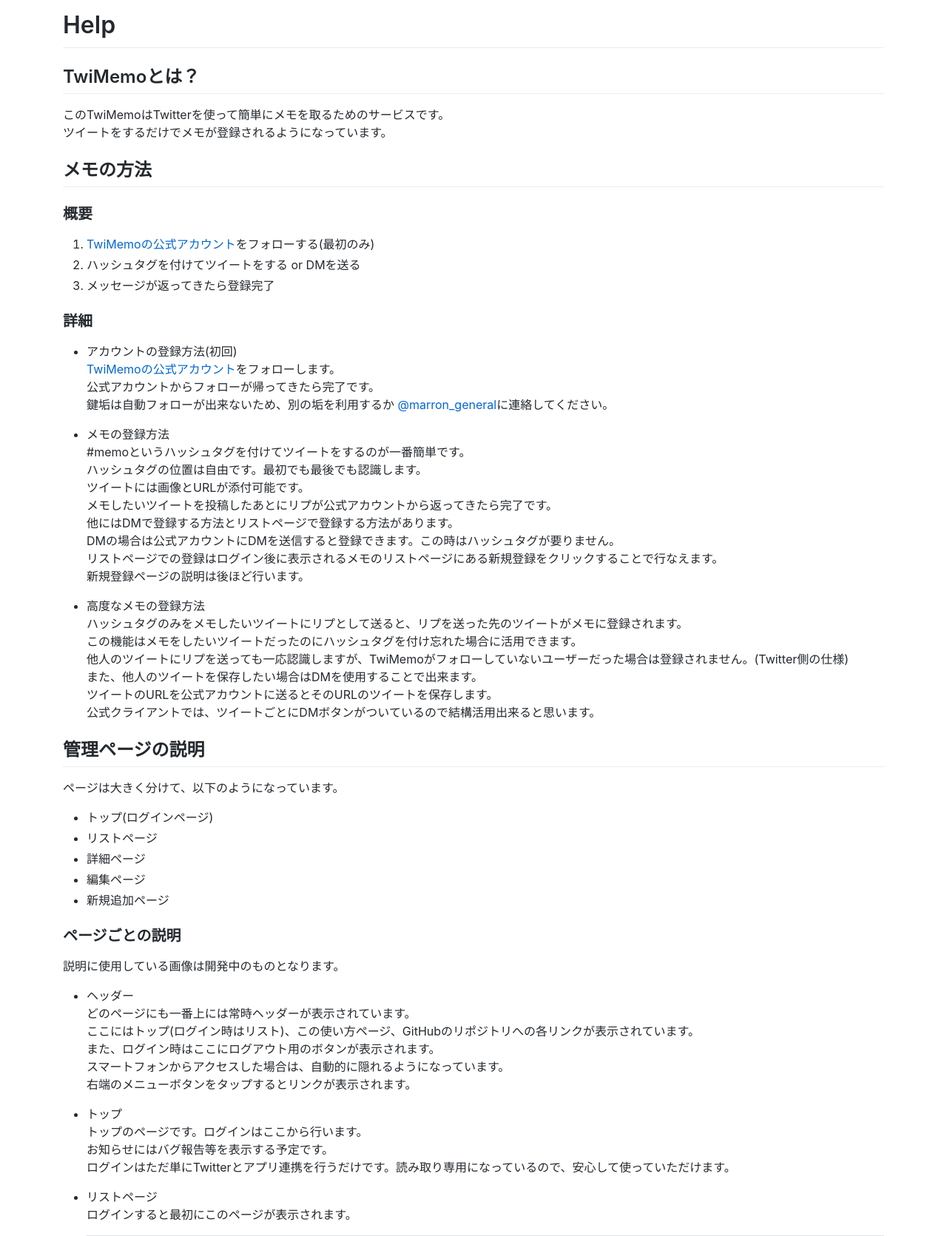
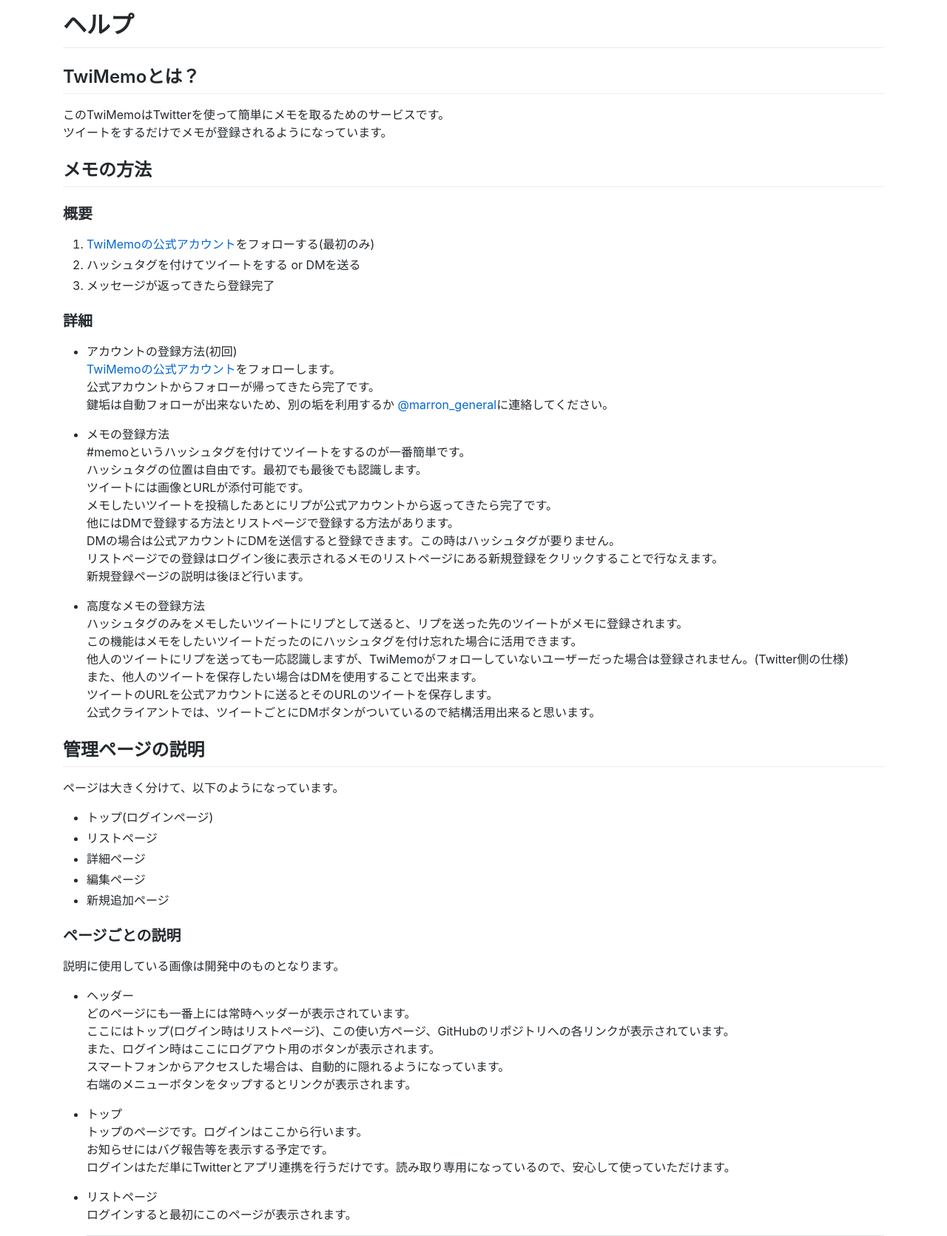
Before and after one commit to marron-akanishi/TwiMemo, a Flask app: page /help in a window 1280 px wide. Shown: the part 56-1727 px from the top of the page at 74% size. Run offline with Flask 2, Linux system fonts and the light colour scheme; parts of the project's set-up code (start-up, migrations or seed data) failed here and were passed over; some libraries are stand-ins or nearby versions.

Commit message:
ヘルプ変更

```diff
--- a/templates/help.html
+++ b/templates/help.html
@@ -1,7 +1,7 @@
 {% extends "layout.html" %}
 {% block menu %}
 <div class="container markdown-body">
-  <h1 id="twimemo">Help</h1>
+  <h1 id="-">ヘルプ</h1>
   <h2 id="-">TwiMemoとは？</h2>
   <p>このTwiMemoはTwitterを使って簡単にメモを取るためのサービスです。
     <br>ツイートをするだけでメモが登録されるようになっています。 </p>
@@ -59,7 +59,7 @@
     <li>
       <p>ヘッダー
         <br>どのページにも一番上には常時ヘッダーが表示されています。
-        <br>ここにはトップ(ログイン時はリスト)、この使い方ページ、GitHubのリポジトリへの各リンクが表示されています。
+        <br>ここにはトップ(ログイン時はリストページ)、この使い方ページ、GitHubのリポジトリへの各リンクが表示されています。
         <br>また、ログイン時はここにログアウト用のボタンが表示されます。
         <br>スマートフォンからアクセスした場合は、自動的に隠れるようになっています。
         <br>右端のメニューボタンをタップするとリンクが表示されます。 </p>
```
